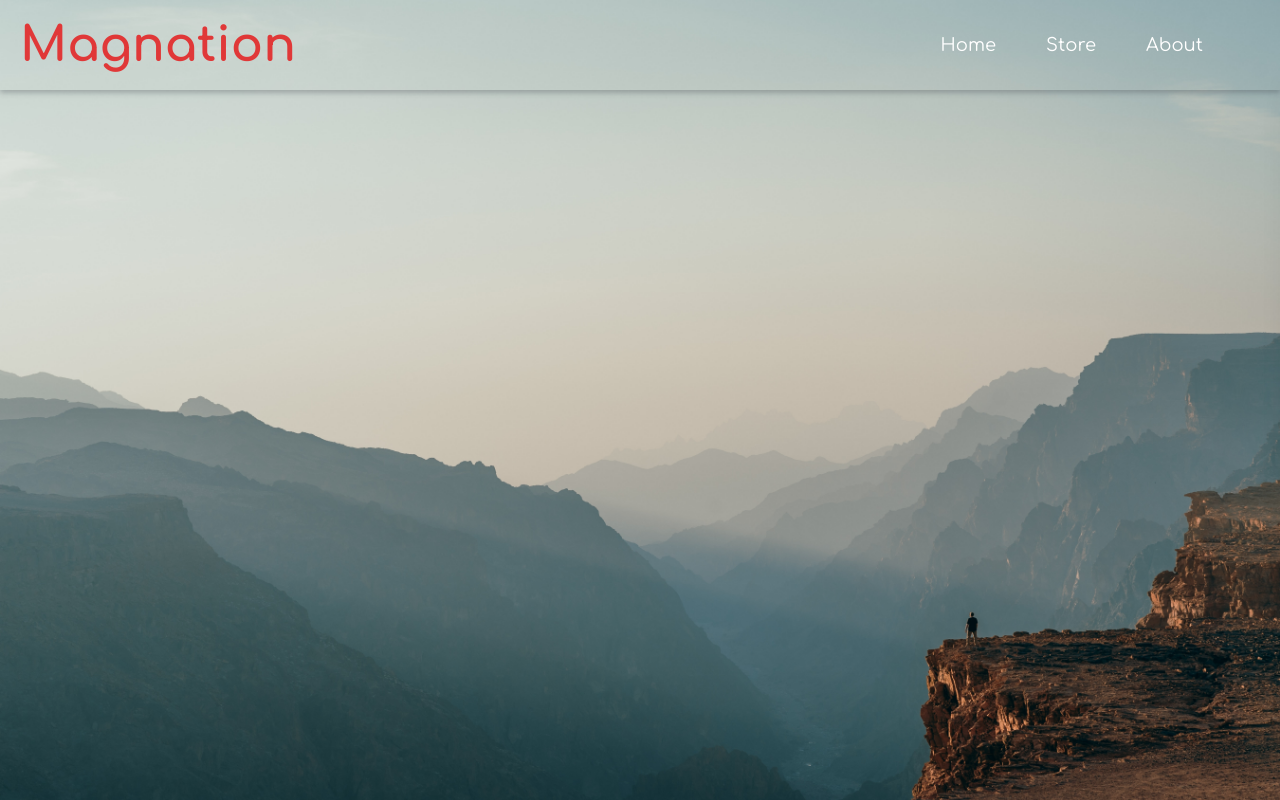
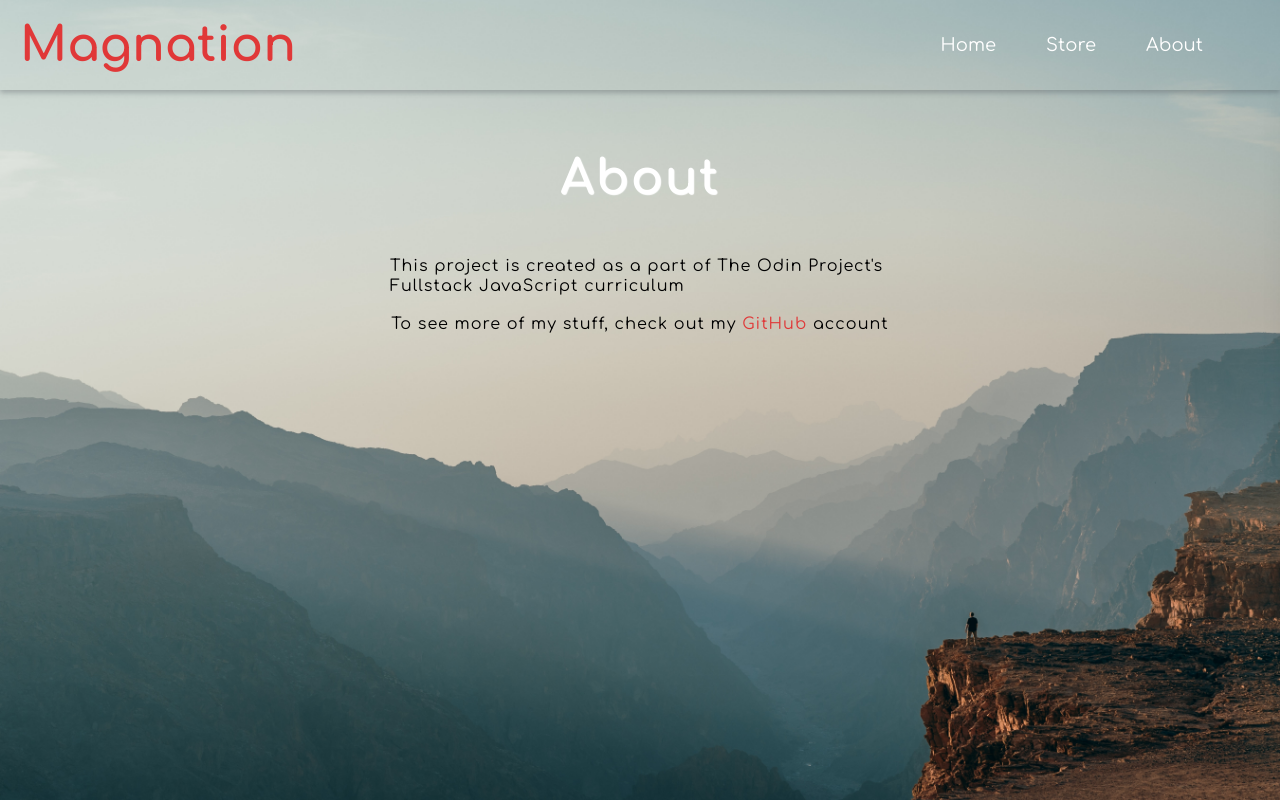
Before and after one commit to Nudd3/shopping-cart, a React (Vite) app: page /about in a window 1280 px wide. Built offline with nearby package versions, Linux system fonts and the light colour scheme; no server answers; some icons are missing.

Commit message:
about page

```diff
--- a/src/components/About/About.jsx
+++ b/src/components/About/About.jsx
@@ -3,7 +3,14 @@ import './About.scss';
 const About = () => {
   return (
     <div className='bg-image bg-settings'>
-      <h1></h1>
+      <div className="about">
+        <div className="about-text">
+          <h1>About</h1>
+          <p>This project is created as a part of The Odin Project's Fullstack JavaScript curriculum</p>
+          <br></br>
+          <p>To see more of my stuff, check out my <a href="https://github.com/Nudd3">GitHub</a> account</p>
+        </div>
+      </div>
     </div>
   );
 };
--- a/src/components/About/About.scss
+++ b/src/components/About/About.scss
@@ -1 +1,48 @@
 @import '../../global.scss';
+
+.about {
+  padding-top: 150px;
+}
+
+.about-text {
+  display: flex;
+  flex-direction: column;
+  justify-content: flex-start;
+  align-items: center;
+
+  overflow: hidden;
+
+  h1 {
+    color: #fff;
+    font-size: 3em;
+    font-weight: 700;
+    letter-spacing: 1.5px;
+    line-height: 1.2em;
+    text-shadow: 1px 1px 1px;
+    margin-bottom: 1em;
+
+    @media (max-width: 767px) {
+      font-size: 2em;
+      line-height: normal;
+    }
+  }
+  p {
+    text-align: left;
+    max-width: 500px;
+    color: $black-color;
+    line-height: 20px;
+    letter-spacing: 1px;
+    font-size: 1em;
+
+    @media (max-width: 767px) {
+      max-width: 75%;
+      line-height: normal;
+      font-size: 0.9em;
+    }
+
+    a {
+      color: $red-color;
+      text-decoration: none;
+    }
+  }
+}
```
